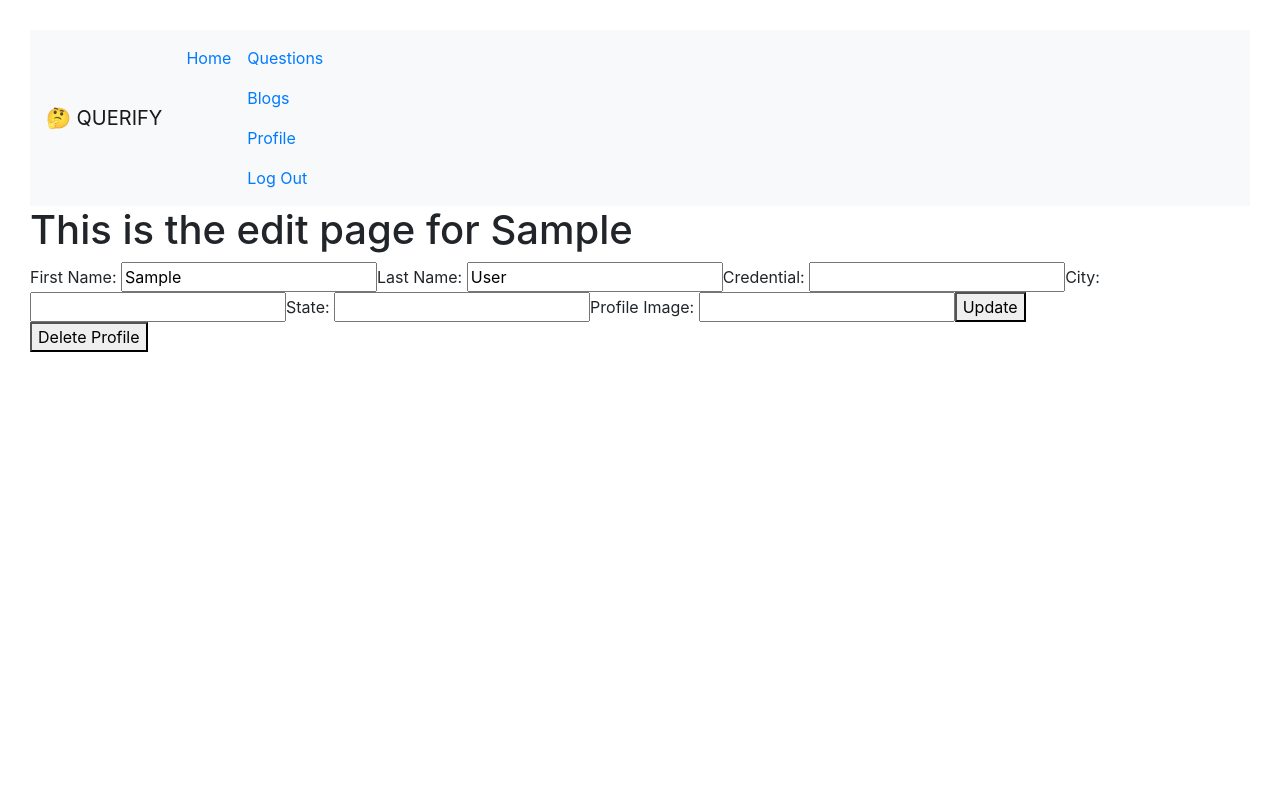
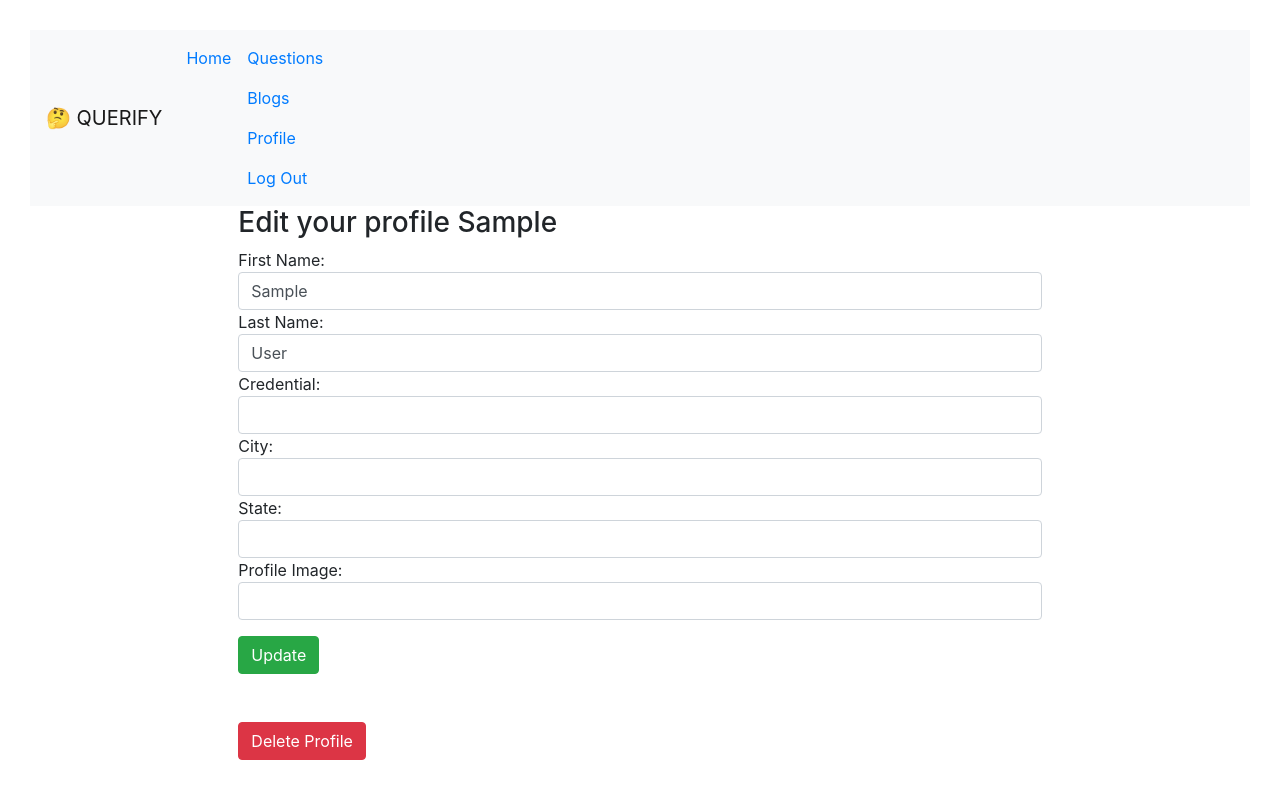
Before and after one commit to Mihir-Naik/Querify, a React (Create React App) app in the folder client/: page /profile/edit in a window 1280 px wide. Shown: the top 798 px of the page. Built offline with nearby package versions, Linux system fonts and the light colour scheme; no server answers; sample sign-in values are in the browser's storage.

Commit message:
addded css to form inputs and worked on margins for content

```diff
--- a/client/src/views/Blogs.jsx
+++ b/client/src/views/Blogs.jsx
@@ -58,19 +58,20 @@ class Blogs extends React.Component {
 	render() {
 		const { redirect, searchInput } = this.state
 		if (redirect) {
-			return < Redirect to= {`/blogs/${this.state.blogId}`} />
+			return  < Redirect to= {`/blogs/${this.state.blogId}`} />
 		}
 		return(
-			<div className='Blogs'>
-				<h1>Welcome to the Blogs Page!</h1>
-				<form onSubmit={this.onSearchSubmit.bind(this)}>
-					<input onChange={this.onInputChange.bind(this)} type="text" placeholder="search by category" name="searchInput" value={searchInput} />
-					<button>Search</button>
+			<div className='Blogs row'>
+				<div className="col-2"></div>
+				<div className="col-8 mt-5 text-center">
+					<form className="form-group" onSubmit={this.onSearchSubmit.bind(this)}>
+						<input className="form-control" onChange={this.onInputChange.bind(this)} type="text" placeholder="search by category" name="searchInput" value={searchInput} />
+						<button className="btn btn-success mt-3">Search</button>
 					</form>
 					<ul className="blogs">
 						{this.state.searchResultBlogs.map((b) => {
 							return (
-						<li className="blog" key={b._id}>
+							<div className="blog mt-5 text-center" key={b._id}>
 								< Link to={`/blogs/${b._id}`} >
 									<img src={b.imageURL} alt="" width="160px;" height="120px;" />
 									<h3> {b.title} </h3>
@@ -92,10 +93,13 @@ class Blogs extends React.Component {
 									</div>
 								}
 								<h4># of Comments: {b.comments.length}</h4>
-						</li>
+								<hr/>
+							</div>
 						)}
 						)}
 					</ul>
+				</div>
+				<div className="col-2"></div>
 			</div>
 		)
 	}
--- a/client/src/views/EditBlog.jsx
+++ b/client/src/views/EditBlog.jsx
@@ -22,20 +22,20 @@ class EditBlog extends React.Component {
   }
 
   render(){
-    console.log(this.props)
     return(
-      <div>
-        <h1>Edit blog</h1>
-        <p>{this.props.currentUser.firstName}</p>
-        <p>{console.log("this is the state", this.state.blog)}</p>
-
-        <form onSubmit={this.onFormSubmit.bind(this)} >
-          <input type="text" defaultValue={this.state.blog.title} name="title" />
-          <input type="text" defaultValue={this.state.blog.content} name="content" />
-          <input type="text" defaultValue={this.state.blog.category} name="category" />
-          <input type="text" defaultValue={this.state.blog.imageURL} name="imageURL" />
-          <button>Save changes</button>
-        </form>
+      <div className="row text-center">
+        <div className="col-2"></div>
+        <div className="col-8">
+          <h1>Edit your blog {this.props.currentUser.firstName}</h1>
+          <form className="form-group" onSubmit={this.onFormSubmit.bind(this)} >
+            <input className="form-control mb-3" type="text" defaultValue={this.state.blog.title} name="title" />
+            <textarea className="form-control mb-3" type="text" defaultValue={this.state.blog.content} name="content"></textarea>
+            <input className="form-control mb-3" type="text" defaultValue={this.state.blog.category} name="category" />
+            <input className="form-control mb-3" type="text" defaultValue={this.state.blog.imageURL} name="imageURL" />
+            <button className="btn btn-warning">Save changes</button>
+          </form>
+        </div>
+        <div className="col-2"></div>
       </div>
     )
   }
--- a/client/src/views/EditProfile.jsx
+++ b/client/src/views/EditProfile.jsx
@@ -54,18 +54,23 @@ class EditProfile extends React.Component{
   render() {
     const {currentUser} = this.state
     return(
-      <div className="EditProfile">
-        <h1>This is the edit page for {currentUser.firstName}</h1>
-        <form onChange={this.onInputChange.bind(this)} onSubmit={this.onFormSubmit.bind(this)}>
-          First Name: <input type="text" defaultValue={currentUser.firstName} name="firstName" />
-          Last Name: <input type="text" defaultValue={currentUser.lastName} name="lastName"/>
-          Credential: <input type="text" name="credential" defaultValue={currentUser.credential} />
-          City: <input type="text" name="city" defaultValue={currentUser.city} />
-          State: <input type="text" name="state" defaultValue={currentUser.state} />
-          Profile Image: <input type="text" name="profileImageUrl" defaultValue={currentUser.profileImageUrl} />
-					<button>Update</button>
+      <div className="EditProfile row">
+        <div className="col-2"></div>
+        <div className="col-8">
+
+        <h3>Edit your profile {currentUser.firstName}</h3>
+        <form className="form-group" onChange={this.onInputChange.bind(this)} onSubmit={this.onFormSubmit.bind(this)}>
+          First Name: <input className="form-control" type="text" defaultValue={currentUser.firstName} name="firstName" />
+          Last Name: <input className="form-control" type="text" defaultValue={currentUser.lastName} name="lastName"/>
+          Credential: <input className="form-control" type="text" name="credential" defaultValue={currentUser.credential} />
+          City: <input className="form-control" type="text" name="city" defaultValue={currentUser.city} />
+          State: <input className="form-control" type="text" name="state" defaultValue={currentUser.state} />
+          Profile Image: <input className="form-control" type="text" name="profileImageUrl" defaultValue={currentUser.profileImageUrl} />
+					<button className="btn btn-success mb-3 mt-3">Update</button>
         </form>
-        <button onClick={this.onDeleteClick.bind(this)}>Delete Profile</button>
+        <button className="btn btn-danger mb-3 mt-3" onClick={this.onDeleteClick.bind(this)}>Delete Profile</button>
+        </div>
+        <div className="col-2"></div>
       </div>
     )
   }
--- a/client/src/views/Profile.jsx
+++ b/client/src/views/Profile.jsx
@@ -25,7 +25,7 @@ class Profile extends React.Component {
         <div className="col-8 text-center mt-5">
           <img src={this.state.user.profileImageUrl}  alt="" width="100px;" />
           <h1>Welcome {this.state.user.firstName + " " + this.state.user.lastName} !</h1>
-          <h3 className="mb-5">What would you like to do today ?</h3>
+          <h3 className="mb-5 mt-5">What would you like to do today ?</h3>
           <div className="list-group">
             <a href="#" className="list-group-item list-group-item-action">
               <Link to="/questionsIndex/ask">Ask A Question</Link>
--- a/client/src/views/ShowBlog.jsx
+++ b/client/src/views/ShowBlog.jsx
@@ -93,8 +93,9 @@ class ShowBlog extends React.Component {
     }
     if( !loading ) {
     return(
-      <div className="ShowBlog" >
-        <h1>Show page for Blog</h1>
+      <div className="ShowBlog row" >
+        <div className="col-2"></div>
+        <div className="col-10">
         <h2>{this.state.blog.title}</h2>
         <p>Category: {this.state.blog.category} </p>
         <img src={this.state.blog.imageURL} alt="" width="640px" height="480px" />
@@ -104,7 +105,7 @@ class ShowBlog extends React.Component {
         </div>
         {(this.state.author._id === this.props.currentUser._id)
           ?
-          <button onClick={this.toggleEditingStatus.bind(this)} >Edit</button>
+          <button onClick={this.toggleEditingStatus.bind(this)} className="btn btn-info" >Edit</button>
           :
           <div>
             <h3>
@@ -116,9 +117,9 @@ class ShowBlog extends React.Component {
         }
         <div className="comments" >
           <h4>Comments: </h4>
-          <form onSubmit={this.onCommentClick.bind(this)} >
-            <textarea type="text" placeholder="comment here" name="content" />
-            <button>Comment</button>
+          <form className="form-group" onSubmit={this.onCommentClick.bind(this)} >
+            <textarea className="form-control" type="text" placeholder="comment here" name="content" />
+            <button className="btn btn-success mt-3 mb-3">Comment</button>
           </form>
           <ul>
           {this.state.blog.comments.map( cmnt => {
@@ -134,6 +135,7 @@ class ShowBlog extends React.Component {
           })}
           </ul>
         </div>
+        </div>
       </div>
     )}
     return ( <h1>Loading...</h1> )
```
Lines whose indentation alone changed are shown as unchanged.
